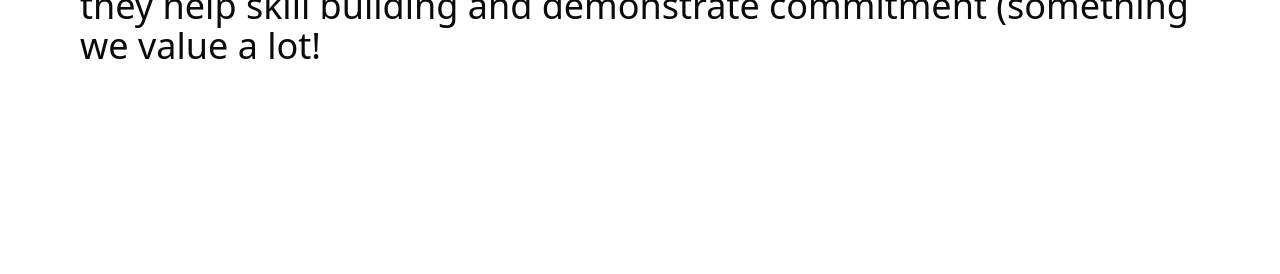
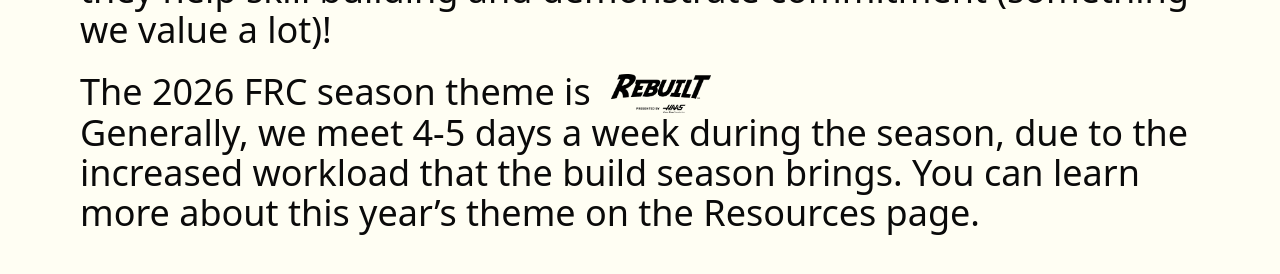
Before and after one commit to aramshiva/frc3268, a Next.js app: page / in a window 1280 px wide. Shown: the part 1714-1988 px from the top of the page. Before the commit the page ends 1860 px from the top, so only its background shows below. Built offline with nearby package versions, Linux system fonts and the light colour scheme.

Commit message:
new stuff

```diff
--- a/app/globals.css
+++ b/app/globals.css
@@ -46,7 +46,7 @@
 
 :root {
   --radius: 0.625rem;
-  --background: oklch(1 0 0);
+  --background: #FFFEF3;
   --foreground: oklch(0.145 0 0);
   --card: oklch(1 0 0);
   --card-foreground: oklch(0.145 0 0);
--- a/app/page.tsx
+++ b/app/page.tsx
@@ -24,7 +24,7 @@ export default function Home() {
               <Image
                 src="/brand/logowhite.png"
                 alt="Valhallabots Logo"
-                width={389}
+                width={300}
                 height={120}
               />
               <p
@@ -94,7 +94,7 @@ export default function Home() {
               showcase our robot, field it with and against teams across the
               PNW!
             </p>
-            <div className="w-4/8 relative h-80 mb-20">
+            <div className="w-4/8 relative h-80 mb-16">
               <img
                 src="/photos/frame1.png"
                 alt="Team photo 1"
@@ -107,7 +107,7 @@ export default function Home() {
                 alt="Team photo 2"
                 width={320}
                 height={360}
-                className="absolute rotate-6 left-56 top-8 drop-shadow-lg"
+                className="absolute rotate-6 left-56 top-8 drop-shadow-lg transition-all"
               />
             </div>
           </div>
@@ -120,8 +120,25 @@ export default function Home() {
               the 6-week “build season” in room 301 (near the gym and art
               buildings)! We strongly recommend attending all meetings, as they
               help skill building and demonstrate commitment (something we value
-              a lot!
+              a lot)!
             </p>
+            <div className="mt-5">
+              <div className="flex items-center gap-5">
+                <span>The 2026 FRC season theme is</span>
+                <Link href="https://www.firstinspires.org/programs/frc/game-and-season">
+                  <Image
+                      className="inline-block"
+                      src="/logos/rebuilt.png"
+                      alt="rebuilt logo"
+                      width={100}
+                      height={100}
+                  />
+                </Link>
+                </div>
+              Generally, we meet 4-5 days a week during the season,
+              due to the increased workload that the build season brings.
+              You can learn more about this year’s theme on the Resources page.
+            </div>
           </div>
         </div>
       </div>
```
Also changed, not shown: public/logos/rebuilt.png (added), 1 other file (tests, documents, lock files or other folders).
